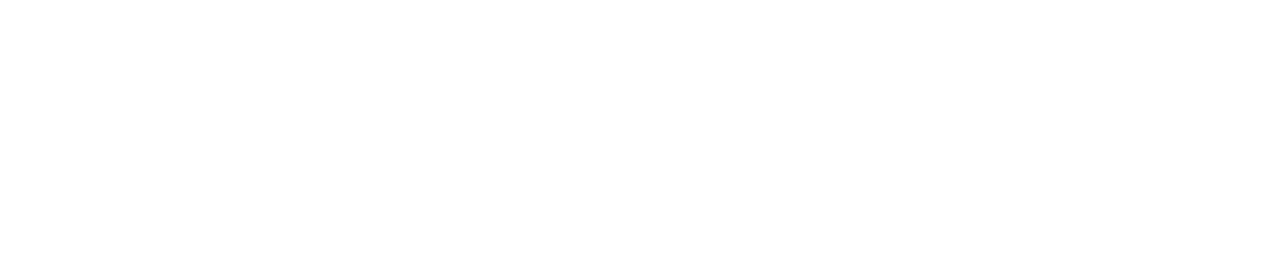
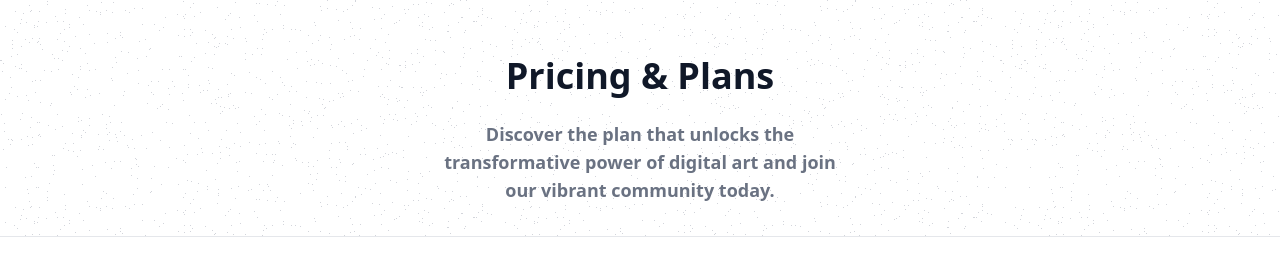
Before and after one commit to Khabbab800118/pricing-table-master, a plain HTML site: page index.html in a window 1280 px wide. Drawn offline with nearby package versions, Linux system fonts and the light colour scheme.

Commit message:
header done commit

```diff
--- a/index.html
+++ b/index.html
@@ -1,16 +1,26 @@
 <!DOCTYPE html>
 <html lang="en">
+
 <head>
     <meta charset="UTF-8">
     <meta name="viewport" content="width=device-width, initial-scale=1.0">
     <title>Pricing-Table-Master</title>
+    <script src="https://cdn.jsdelivr.net/npm/@tailwindcss/browser@4"></script>
 </head>
+
 <body>
-    <header>
-
+    <header style="background-image: url('./resources/bg-pattern.png');" class="border-b-gray-200 border-b-1 text-center px-4 pt-14 pb-8 lg:flex lg:flex-col lg:items-center">
+        <!-- header title -->
+        <h3 class="font-bold text-4xl text-gray-900">Pricing & Plans</h3>
+        <!-- header description -->
+        <p class="text-gray-500 font-semibold text-lg mt-6 lg:w-1/3">Discover the plan that unlocks the transformative
+            power of digital art and join our vibrant community
+            today.
+        </p>
     </header>
     <main>
 
     </main>
 </body>
+
 </html>
--- /dev/null
+++ b/styles/tailwind.css
@@ -0,0 +1 @@
+@import "tailwindcss"
```
